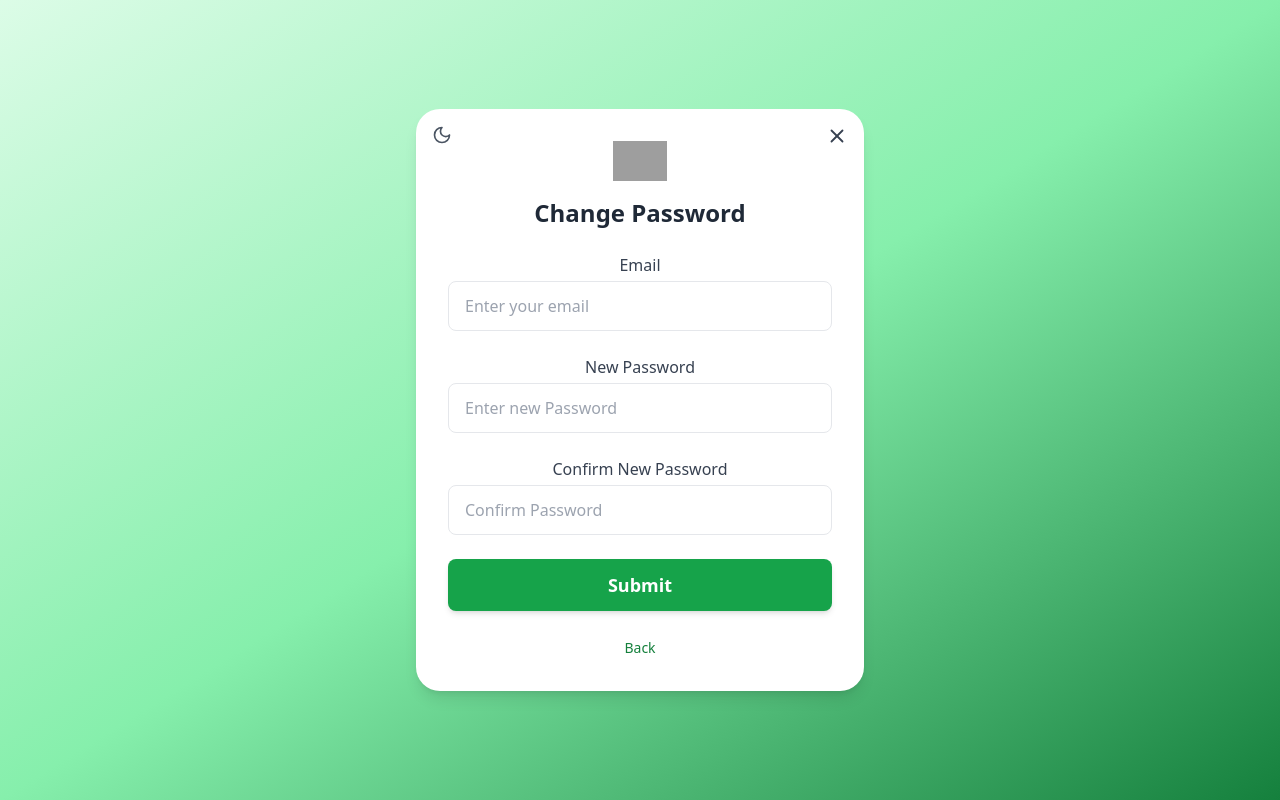
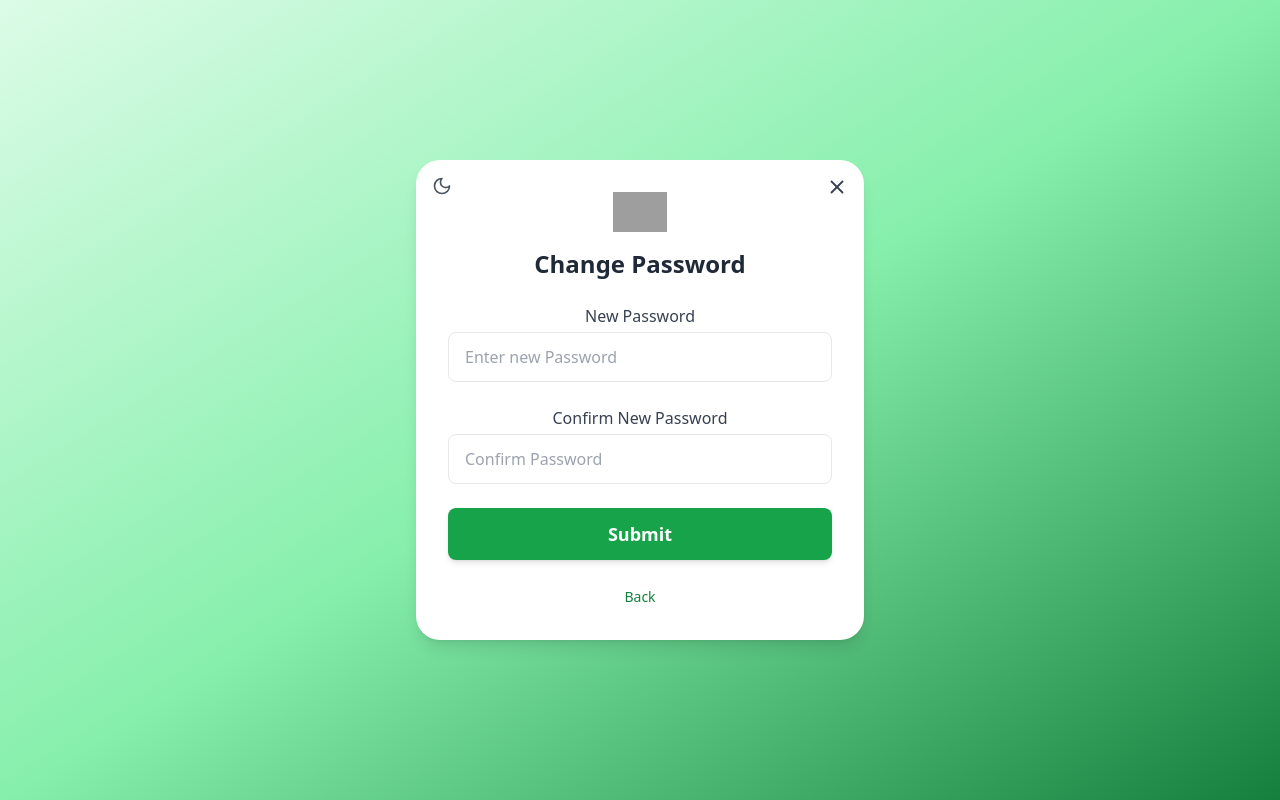
Before and after one commit to Gehad-Atef/Plant, a React (Vite) app: page /changePass in a window 1280 px wide. Built offline with nearby package versions, Linux system fonts and the light colour scheme; grey boxes are pictures that could not be loaded.

Commit message:
🔑 Auto-extract reset token & email from URL in Change Password page

```diff
--- a/src/api/authService.js
+++ b/src/api/authService.js
@@ -10,7 +10,6 @@ const AuthService = {
   login: async (credentials) => {
     try {
       const response = await axiosClient.post("Auth", credentials);
-      console.log("response.data", response.data);
       return response.data;
     } catch (error) {
       console.error("Login Error:", error);
@@ -40,6 +39,7 @@ const AuthService = {
         email,
         clientUri,
       });
+      console.log("forgotPassword", response.data);
       return response.data;
     } catch (error) {
       console.error("Forgot Password Error:", error);
@@ -58,6 +58,7 @@ const AuthService = {
         password,
         confirmPassword,
       });
+      console.log("resetPassword", response.data);
       return response.data;
     } catch (error) {
       console.error("Reset Password Error:", error);
--- a/src/components/Authentication/ChangePassword.jsx
+++ b/src/components/Authentication/ChangePassword.jsx
@@ -1,17 +1,24 @@
 import { useResetPassword } from "@/hooks/authService";
 import { useState } from "react";
-import { useParams } from "react-router-dom";
+import { useSearchParams } from "react-router-dom";
 
 function ChangePassword() {
-  const { token } = useParams(); // Extract token from URL
-  const [email, setEmail] = useState("");
+  const [searchParams] = useSearchParams(); // Get query parameters
+  const token = searchParams.get("token"); // Extract token
+  const email = searchParams.get("email"); // Extract email
+
   const [password, setPassword] = useState("");
   const [confirmPassword, setConfirmPassword] = useState("");
 
   const resetPassword = useResetPassword(); // Use reset password mutation
-
+  console.log({ email, token, password, confirmPassword });
   const handleSubmit = (e) => {
     e.preventDefault();
+
+    if (!token || !email) {
+      return alert("Invalid or missing token and email.");
+    }
+
     resetPassword.mutate({ email, token, password, confirmPassword });
   };
 
@@ -31,20 +38,6 @@ function ChangePassword() {
       </h2>
 
       <form onSubmit={handleSubmit}>
-        <div className="mb-6">
-          <label className="block text-gray-700 dark:text-gray-300 font-medium mb-1">
-            Email
-          </label>
-          <input
-            className="block w-full px-4 py-3 text-gray-700 dark:text-gray-300 bg-white border rounded-lg dark:bg-gray-900 dark:border-gray-600 focus:border-green-500 focus:ring focus:ring-green-300 focus:outline-none"
-            type="email"
-            placeholder="Enter your email"
-            value={email}
-            onChange={(e) => setEmail(e.target.value)}
-            required
-          />
-        </div>
-
         <div className="mb-6">
           <label className="block text-gray-700 dark:text-gray-300 font-medium mb-1">
             New Password
--- a/src/components/Authentication/Login.jsx
+++ b/src/components/Authentication/Login.jsx
@@ -5,7 +5,7 @@ import { Link } from "react-router-dom";
 
 const Login = () => {
   const { mutate: login, isLoading, error } = useLogin(); // Login mutation hook
-  const [email, setEmail] = useState("anashany219@gmail.com");
+  const [email, setEmail] = useState("aya.123.aly.5@gmail.com");
   const [password, setPassword] = useState("123456Aa*");
 
   // Handle form submission
--- a/src/components/Authentication/VerifyEmail.jsx
+++ b/src/components/Authentication/VerifyEmail.jsx
@@ -2,12 +2,12 @@ import { useForgotPassword } from "@/hooks/authService";
 import { useState } from "react";
 
 function VerifyEmail() {
-  const [email, setEmail] = useState("");
-  const forgotPassword = useForgotPassword(); // Use forgot password mutation
+  const [email, setEmail] = useState("aya.123.aly.5@gmail.com");
+  const { mutate: forgotPassword, isPending } = useForgotPassword(); // Use forgot password mutation
 
   const handleSubmit = (e) => {
     e.preventDefault();
-    forgotPassword.mutate(email); // Call the forgot password function
+    forgotPassword(email); // Call the forgot password function
   };
 
   return (
@@ -43,9 +43,9 @@ function VerifyEmail() {
         <button
           type="submit"
           className="w-full bg-green-600 text-white py-3 rounded-lg shadow-md hover:bg-green-700 transition text-lg font-semibold"
-          disabled={forgotPassword.isLoading} // Disable button while loading
+          disabled={isPending} // Disable button while loading
         >
-          {forgotPassword.isLoading ? "Sending..." : "Verify"}
+          {isPending ? "Sending..." : "Verify"}
         </button>
       </form>
 
```
